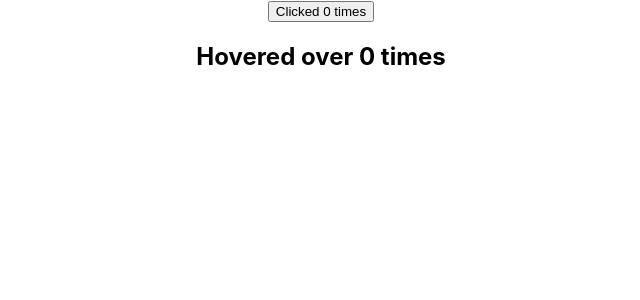
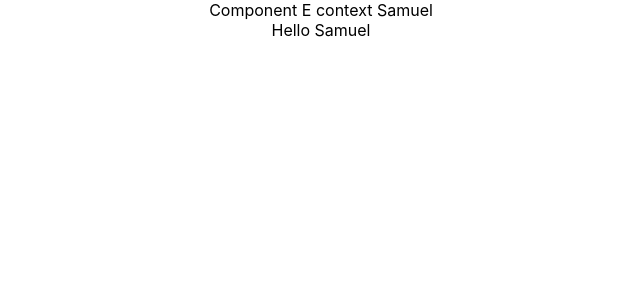
Before and after one commit to SamBobBarnes/PersonalCodingProjects, a React (Create React App) app in the folder ReactJS/hello-world/: page / in a window 1280 px wide. Shown: the top 300 px of the page, without its empty margins (319-959 px from the left). Built offline with nearby package versions, Linux system fonts and the light colour scheme.

Commit message:
React Video 40

```diff
--- a/ReactJS/hello-world/src/App.js
+++ b/ReactJS/hello-world/src/App.js
@@ -1,28 +1,17 @@
 import React, { Component } from 'react'
 import './App.css'
-import ClickCounterTwo from './Components/ClickCounterTwo'
-import HoverCounterTwo from './Components/HoverCounterTwo'
-import User from './Components/User'
-import CounterTwo from './Components/CounterTwo'
+import ComponentC from './Components/ComponentC'
+import { UserProvider } from './Components/userContext'
+
 
 
 class App extends Component {
   render() {
     return (
       <div className='App'>
-        <CounterTwo>
-          {(count, incrementCount) => (
-            <ClickCounterTwo count={count} incrementCount={incrementCount} />
-          )}
-        </CounterTwo>
-        <CounterTwo>
-          {(count, incrementCount) => (
-            <HoverCounterTwo count={count} incrementCount={incrementCount} />
-          )}
-        </CounterTwo>
-        {/* <ClickCounterTwo />
-        <HoverCounterTwo />
-        <User render={ (isLoggedIn) => isLoggedIn ? 'Samuel' : 'Guest'}/> */}
+        <UserProvider value="Samuel">
+          <ComponentC />
+        </UserProvider>
       </div>
     )
   }
@@ -64,10 +53,27 @@ export default App
 // import ErrorBoundary from './Components/ErrorBoundary'
 // import ClickCounter from './Components/ClickCounter'
 // import HoverCounter from './Components/HoverCounter'
+// import ClickCounterTwo from './Components/ClickCounterTwo'
+// import HoverCounterTwo from './Components/HoverCounterTwo'
+// import User from './Components/User'
+// import CounterTwo from './Components/CounterTwo'
 
 // function App() {
 //   return (
 //     <div className="App">
+//       {/* <CounterTwo>
+//         {(count, incrementCount) => (
+//           <ClickCounterTwo count={count} incrementCount={incrementCount} />
+//         )}
+//       </CounterTwo>
+//       <CounterTwo>
+//         {(count, incrementCount) => (
+//           <HoverCounterTwo count={count} incrementCount={incrementCount} />
+//         )}
+//       </CounterTwo> */}
+//       {/* <ClickCounterTwo />
+//       <HoverCounterTwo />
+//       <User render={ (isLoggedIn) => isLoggedIn ? 'Samuel' : 'Guest'}/> */}
 //       {/* <ClickCounter name='Samuel'/> */}
 //       {/* <HoverCounter /> */}
 //       {/* <ErrorBoundary>
--- /dev/null
+++ b/ReactJS/hello-world/src/Components/ComponentC.js
@@ -0,0 +1,14 @@
+import React, { Component } from 'react'
+import ComponentE from './ComponentE'
+
+class ComponentC extends Component {
+    render() {
+        return (
+            <div>
+                <ComponentE />
+            </div>
+        )
+    }
+}
+
+export default ComponentC
--- /dev/null
+++ b/ReactJS/hello-world/src/Components/ComponentE.js
@@ -0,0 +1,19 @@
+import React, { Component } from 'react'
+import ComponentF from './ComponentF'
+import UserContext from './userContext'
+
+class ComponentE extends Component {
+
+    static contextType = UserContext
+
+    render() {
+        return (
+            <div>
+                Component E context {this.context}
+                <ComponentF />
+            </div>
+        )
+    }
+}
+
+export default ComponentE
--- /dev/null
+++ b/ReactJS/hello-world/src/Components/ComponentF.js
@@ -0,0 +1,18 @@
+import React, { Component } from 'react'
+import { UserConsumer } from './userContext'
+
+class ComponentF extends Component {
+    render() {
+        return (
+            <UserConsumer>
+                {
+                    (username) => {
+                        return <div>Hello {username}</div>
+                    }
+                }
+            </UserConsumer>
+        )
+    }
+}
+
+export default ComponentF
--- /dev/null
+++ b/ReactJS/hello-world/src/Components/userContext.js
@@ -0,0 +1,9 @@
+import React from 'react'
+
+const UserContext = React.createContext('Barnes')
+
+const UserProvider = UserContext.Provider
+const UserConsumer = UserContext.Consumer
+
+export { UserProvider, UserConsumer}
+export default UserContext
```
